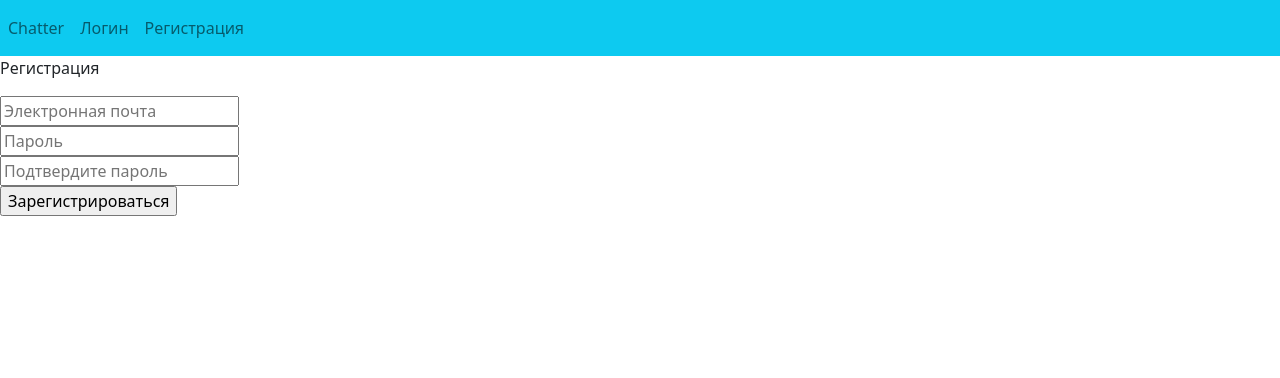
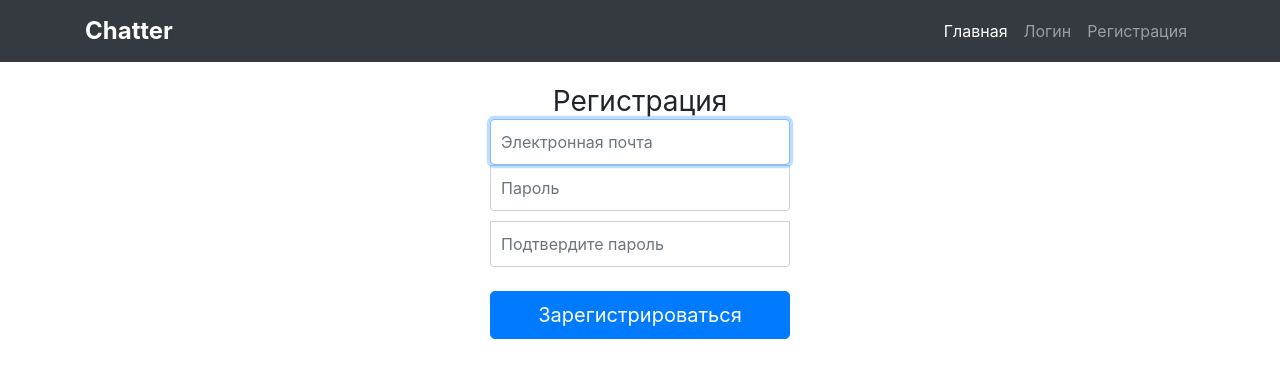
Before and after one commit to Cagey7/chatter, a Flask app: page /register in a window 1280 px wide. Shown: the top 378 px of the page. Run offline with Flask 3, Linux system fonts and the light colour scheme; some libraries are stand-ins or nearby versions.

Commit message:
Added basic design with bootstrap

```diff
--- a/app/auth/forms.py
+++ b/app/auth/forms.py
@@ -8,7 +8,7 @@ class RegistrationForm(FlaskForm):
     """Flask wtf registration class"""
     email = StringField("Электронная почта", validators=[DataRequired("Введите электронную почту"),
                                                          Email("Неправильный формат электронной почты"),
-                                                         Length(max=120)])
+                                                         Length(max=120)], render_kw={"autofocus": True})
     password = PasswordField("Пароль", validators=[DataRequired("Введите пароль"),
                                                    EqualTo("confirm_password", message="Пароли не совпадают"),
                                                    Length(min=8, max=20, message="Пароль должен содержать от 8 до 20 символов")])
@@ -24,7 +24,7 @@ class RegistrationForm(FlaskForm):
 
 class LoginForm(FlaskForm):
     """Flask wtf login class"""
-    email = StringField("Электронная почта", validators=[DataRequired("Введите электронную почту")])
+    email = StringField("Электронная почта", validators=[DataRequired("Введите электронную почту")], render_kw={"autofocus": True})
     password = PasswordField("Пароль", validators=[DataRequired("Введите пароль")])
     remember_me = BooleanField("Запомнить меня")
     submit = SubmitField("Войти")
--- /dev/null
+++ b/app/static/styles/base.css
@@ -0,0 +1,37 @@
+body {
+    padding-top: 70px;
+}
+.form-signin {
+    max-width: 330px;
+    padding: 15px;
+    margin: 0 auto;
+}
+.form-signin .form-control {
+    position: relative;
+    box-sizing: border-box;
+    height: auto;
+    padding: 10px;
+    font-size: 16px;
+}
+.form-signin .form-control:focus {
+    z-index: 2;
+}
+.form-signin input[type="email"] {
+    margin-bottom: -1px;
+    border-bottom-right-radius: 0;
+    border-bottom-left-radius: 0;
+}
+.form-signin input[type="password"] {
+    margin-bottom: 10px;
+    border-top-left-radius: 0;
+    border-top-right-radius: 0;
+}
+.navbar-brand {
+    font-size: 24px;
+    font-weight: bold;
+}
+.error-message {
+    font-size: 18px;
+    color: red;
+    text-align: left;
+  }
--- a/app/templates/auth/register.html
+++ b/app/templates/auth/register.html
@@ -5,26 +5,27 @@
 {% endblock %}
 
 {% block content %}
-    <p>Регистрация</p>
-    <form action="", method="post">
-        {{ form.hidden_tag() }}
-        <div>
-            {{ form.email(placeholder="Электронная почта")}}
-        </div>
-        <div>
-            {{ form.password(placeholder="Пароль")}}
-        </div>
-        <div>
-            {{ form.confirm_password(placeholder="Подтвердите пароль")}}
-        </div>
-        <div>
-            {{ form.submit(type="submit") }}
-        </div>
-        <div style="color: red;">{% if form.email.errors %}{{ form.email.errors[0] }}{% endif %}</div>
-        <div style="color: red;">{% if form.password.errors %}{{ form.password.errors[0] }}{% endif %}</div>
-        <div style="color: red;">{% if form.confirm_password.errors %}{{ form.confirm_password.errors[0] }}{% endif %}</div>
-        {% for message in get_flashed_messages() %}
-            <div style="color: red;">{{ message }}</div>
-        {% endfor %}
-    </form>
+    <div class="container">
+		<div class="row">
+			<div class="col-md-6 mx-auto">
+				<form class="form-signin" method="post">
+                    {{ form.hidden_tag() }}
+					<h1 class="h3 mb-3 font-weight-normal text-center">Регистрация</h>
+                    {{ form.email.label(class="sr-only")}}
+                    {{ form.email(class="form-control", placeholder="Электронная почта")}}
+                    {{ form.password.label(class="sr-only")}}
+                    {{ form.password(class="form-control", placeholder="Пароль")}}
+                    {{ form.confirm_password.label(class="sr-only")}}
+                    {{ form.confirm_password(class="form-control", placeholder="Подтвердите пароль")}}
+                    {% for field in [form.email, form.password, form.confirm_password] %}
+                        <div class="error-message">{% if field.errors %}{{ field.errors[0] }}{% endif %}</div>
+                    {% endfor %}
+                    {% for message in get_flashed_messages() %}
+                        <div class="error-message">{{ message }}</div>
+                    {% endfor %}
+                    {{ form.submit(class="btn btn-lg btn-primary btn-block mt-4", type="submit")}}
+				</form>
+			</div>
+		</div>
+	</div>
 {% endblock %}
--- a/app/templates/base.html
+++ b/app/templates/base.html
@@ -1,9 +1,10 @@
 <!DOCTYPE html>
 <html lang="en">
     <head>
-        <meta name="viewport" content="width=device-width, initial-scale=1.0">
-        <link href="https://cdn.jsdelivr.net/npm/bootstrap@5.2.2/dist/css/bootstrap.min.css" rel="stylesheet"
-            integrity="sha384-Zenh87qX5JnK2Jl0vWa8Ck2rdkQ2Bzep5IDxbcnCeuOxjzrPF/et3URy9Bv1WTRi" crossorigin="anonymous">
+        <meta name="viewport" content="width=device-width, initial-scale=1">
+	    <link rel="stylesheet" href="https://stackpath.bootstrapcdn.com/bootstrap/4.3.1/css/bootstrap.min.css"
+                                integrity="sha384-ggOyR0iXCbMQv3Xipma34MD+dH/1fQ784/j6cY/iJTQUOhcWr7x9JvoRxT2MZw1T" crossorigin="anonymous">
+        <link rel="stylesheet" type="text/css" href="{{ url_for('static', filename='styles/base.css') }}">
         <link rel="icon" href="/static/favicon.ico">
         {% block title %}
         <title>Chatter</title>
@@ -12,22 +13,54 @@
 
     <body>
         {% if current_user.is_authenticated %}
-        <nav class="navbar navbar-expand-sm navbar-white bg-info">
-            <div class="navbar-nav">
-                <a class="nav-item nav-link" href="{{ url_for('main.index') }}">Chatter</a>
-                <a class="nav-item nav-link" href="{{ url_for('main.profile') }}">Профиль</a>
-                <a class="nav-item nav-link" href="{{ url_for('auth.logout') }}">Выйти</a>
+        <nav class="navbar navbar-expand-lg navbar-dark bg-dark fixed-top">
+            <div class="container">
+                <a class="navbar-brand" href="{{ url_for('main.index') }}">Chatter</a>
+                <button class="navbar-toggler" type="button" data-toggle="collapse" data-target="#navbarNav" aria-controls="navbarNav" aria-expanded="false" aria-label="Toggle navigation">
+                    <span class="navbar-toggler-icon"></span>
+                </button>
+                <div class="collapse navbar-collapse" id="navbarNav">
+                    <ul class="navbar-nav ml-auto">
+                        <li class="nav-item active">
+                            <a class="nav-link" href="{{ url_for('main.index') }}">Главная</a>
+                        </li>
+                        <li class="nav-item">
+                            <a class="nav-link" href="{{ url_for('main.profile') }}">Профиль</a>
+                        </li>
+                        <li class="nav-item">
+                            <a class="nav-link" href="{{ url_for('auth.logout') }}">Выйти</a>
+                        </li>
+                    </ul>
+                </div>
             </div>
         </nav>
         {% else %}
-        <nav class="navbar navbar-expand-sm navbar-white bg-info">
-            <div class="navbar-nav">
-                <a class="nav-item nav-link" href="{{ url_for('main.index') }}">Chatter</a>
-                <a class="nav-item nav-link" href="{{ url_for('auth.login') }}">Логин</a>
-                <a class="nav-item nav-link" href="{{ url_for('auth.register') }}">Регистрация</a>
+        <nav class="navbar navbar-expand-lg navbar-dark bg-dark fixed-top">
+            <div class="container">
+                <a class="navbar-brand" href="{{ url_for('main.index') }}">Chatter</a>
+                <button class="navbar-toggler" type="button" data-toggle="collapse" data-target="#navbarNav" aria-controls="navbarNav" aria-expanded="false" aria-label="Toggle navigation">
+                    <span class="navbar-toggler-icon"></span>
+                </button>
+                <div class="collapse navbar-collapse" id="navbarNav">
+                    <ul class="navbar-nav ml-auto">
+                        <li class="nav-item active">
+                            <a class="nav-link" href="{{ url_for('main.index') }}">Главная</a>
+                        </li>
+                        <li class="nav-item">
+                            <a class="nav-link" href="{{ url_for('auth.login') }}">Логин</a>
+                        </li>
+                        <li class="nav-item">
+                            <a class="nav-link" href="{{ url_for('auth.register') }}">Регистрация</a>
+                        </li>
+                    </ul>
+                </div>
             </div>
         </nav>
         {% endif %}
         {% block content %}{% endblock %}
+
+        <script src="https://code.jquery.com/jquery-3.3.1.slim.min.js" integrity="sha384-q8i/X+965DzO0rT7abK41JStQIAqVgRVzpbzo5smXKp4YfRvH+8abtTE1Pi6jizo" crossorigin="anonymous"></script>
+		<script src="https://cdnjs.cloudflare.com/ajax/libs/popper.js/1.14.7/umd/popper.min.js" integrity="sha384-UO2eT0CpHqdSJQ6hJty5KVphtPhzWj9WO1clHTMGa3JDZwrnQq4sF86dIHNDz0W1" crossorigin="anonymous"></script>
+		<script src="https://stackpath.bootstrapcdn.com/bootstrap/4.3.1/js/bootstrap.min.js" integrity="sha384-JjSmVgyd0p3pXB1rRibZUAYoIIy6OrQ6VrjIEaFf/nJGzIxFDsf4x0xIM+B07jRM" crossorigin="anonymous"></script>
     </body>
 </html>
```
Also changed, not shown: app/templates/auth/login.html (+22 -21 lines).
